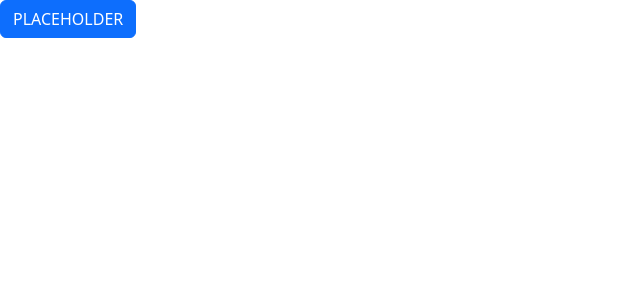
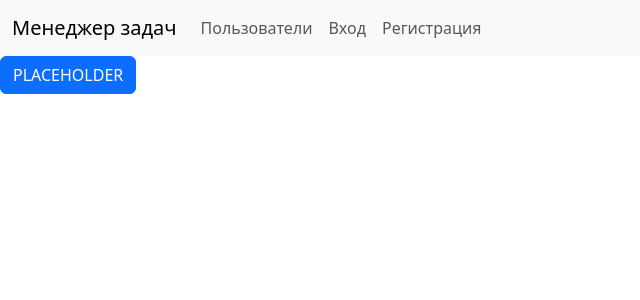
Before and after one commit to farguz/python-project-52, a Django app: page / in a window 1280 px wide. Shown: the top 300 px of the page, without its empty margins (0-640 px from the left). Run offline with Django 5.2, Linux system fonts and the light colour scheme; some libraries are stand-ins or nearby versions.

Commit message:
add navbar

```diff
--- a/task_manager/templates/base.html
+++ b/task_manager/templates/base.html
@@ -12,7 +12,30 @@
 </head>
 
 <body>
-    {% block header %}{% endblock %}
+    {% block header %}
+    <nav class="navbar navbar-expand-lg bg-body-tertiary">
+    <div class="container-fluid">
+        <a class="navbar-brand" href="#">Менеджер задач</a>
+        <button class="navbar-toggler" type="button" data-bs-toggle="collapse" data-bs-target="#navbarNav" aria-controls="navbarNav" aria-expanded="false" aria-label="Toggle navigation">
+        <span class="navbar-toggler-icon"></span>
+        </button>
+        <div class="collapse navbar-collapse" id="navbarNav">
+        <ul class="navbar-nav">
+            <li class="nav-item">
+            <a class="nav-link" href="#">Пользователи</a>
+            </li>
+            <li class="nav-item">
+            <a class="nav-link" href="#">Вход</a>
+            </li>
+            </li>
+            <li class="nav-item">
+            <a class="nav-link" href="#">Регистрация</a>
+            </li>
+        </ul>
+        </div>
+    </div>
+    </nav>
+    {% endblock %}
     {% block content %}{% endblock %}
 </body>
 </html>
```
